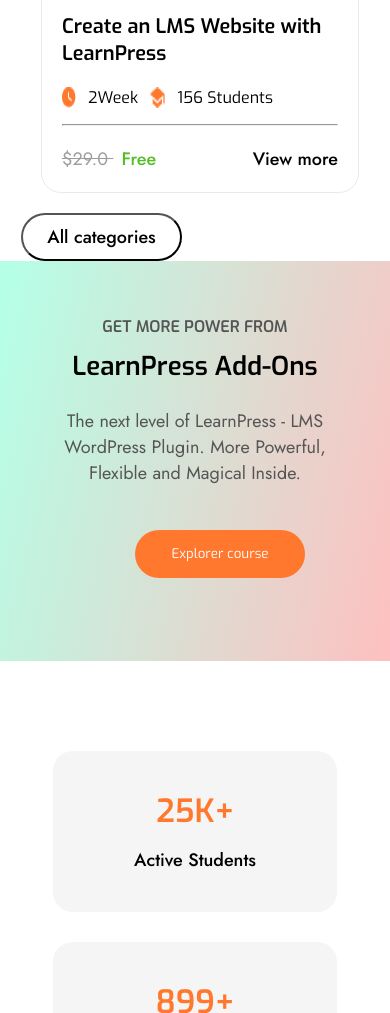
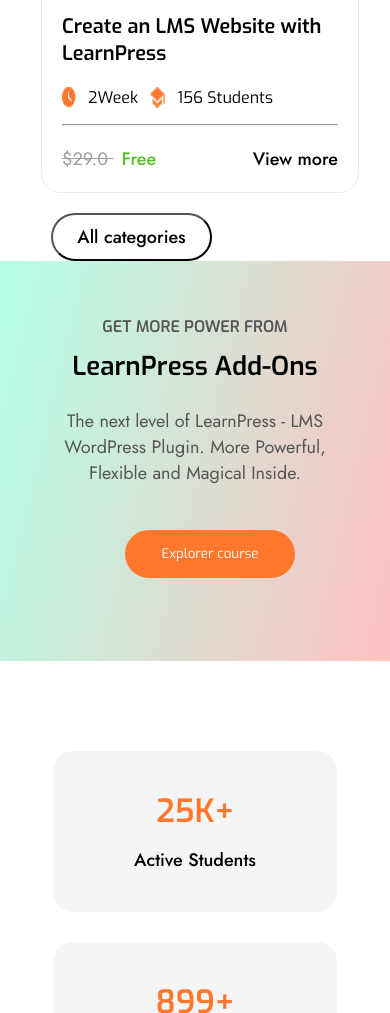
Before and after one commit to mahmoud77attar-gif/new-project, a plain HTML site: page index.html in a window 390 px wide. Shown: the part 4247-5260 px from the top of the page. Drawn offline with Linux system fonts and the light colour scheme; files whose address does not match are found by name.

Commit message:
Adjust button margin-left values in style.css

```diff
--- a/css/style.css
+++ b/css/style.css
@@ -792,6 +792,7 @@ footer {
 
         .btn2 {
             display: block;
+            margin-left:30px;
             justify-content: center;
             align-items: center;
             text-align: center;
@@ -840,7 +841,8 @@ footer {
             }
 
             .btns {
-                margin-left: 50px;
+                margin-left: 30px;
+
                 align-self: center;
                 align-items: center;
                 justify-self: center;
```
